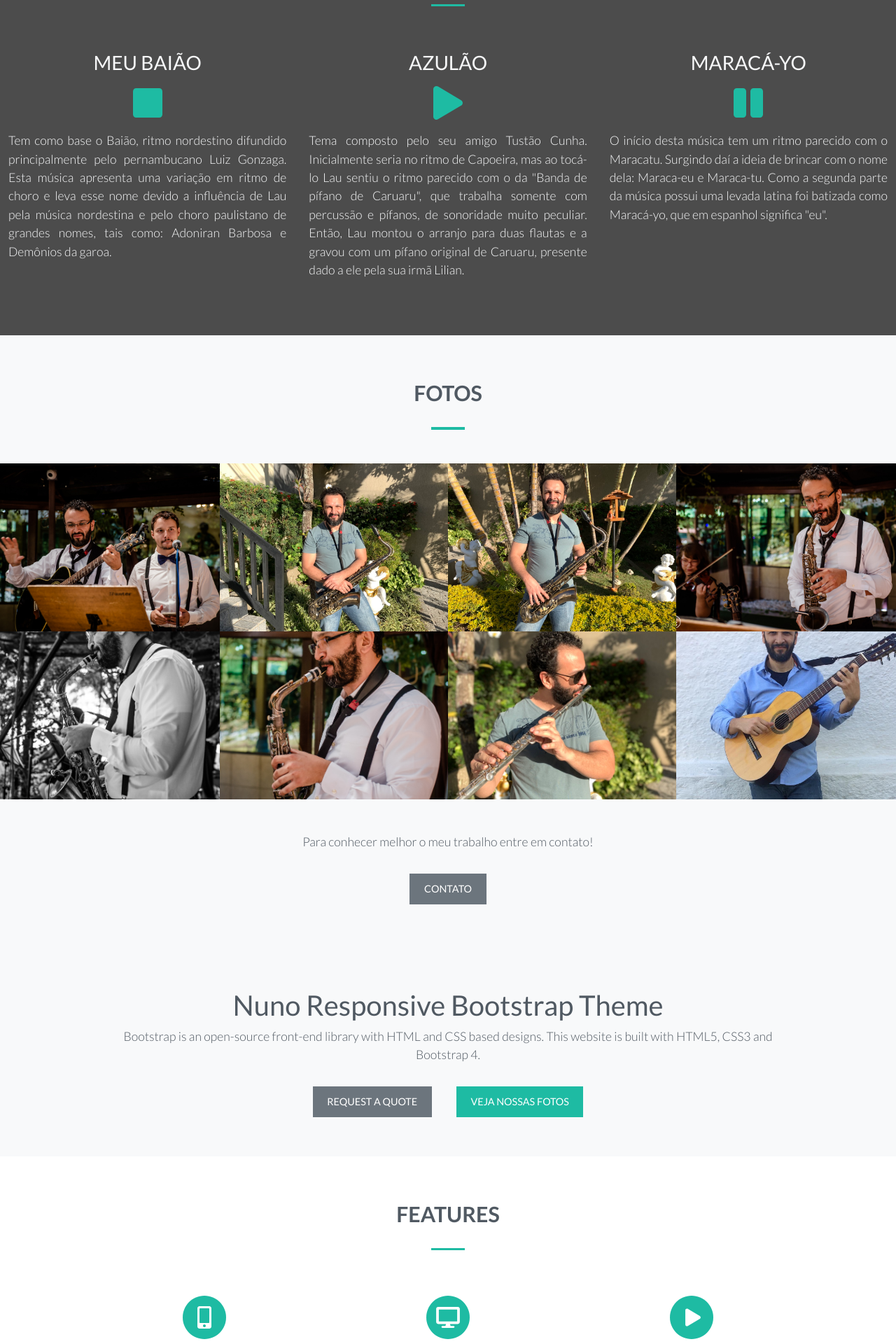
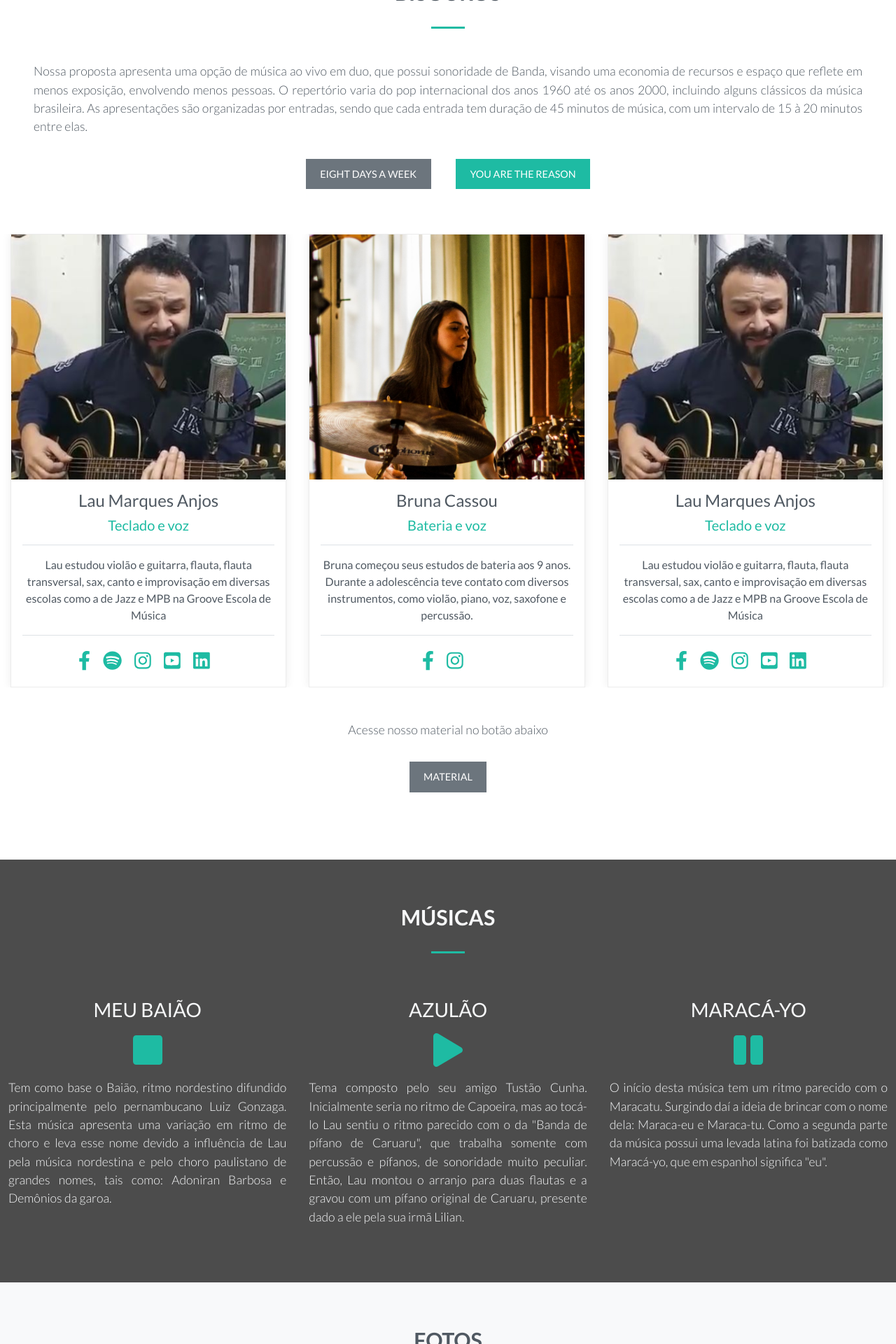
Before and after one commit to brunosilveiradosanjos/lau-bootstrap, a PHP site: page / in a window 1280 px wide. Shown: the part 1760-3680 px from the top of the page at 70% size. Run offline with PHP 8.4, Linux system fonts and the light colour scheme; some libraries are stand-ins or nearby versions.

Commit message:
checkpoint

```diff
--- a/css/style.css
+++ b/css/style.css
@@ -182,6 +182,15 @@ hr {
    background-color: none !important;
 }
 
+/*============= BISOUROS SECTION =============*/
+
+.owl-carousel .owl-item img {
+   display: block;
+   width: 100%;
+   height: 350px;
+   object-fit: cover;
+}
+
 /*============= MUSICAS SECTION =============*/
 
 .musica a {
@@ -342,7 +351,7 @@ h3.heading {
 
 /*--- Team Light Background Image --*/
 .fixed-light {
-   background-image: url("../img/fixed/office.jpg");
+   background-image: url("../img/fixed/bisouros.jpg");
    position: fixed;
    height: 100%;
    width: 100%;
--- a/index.html
+++ b/index.html
@@ -51,25 +51,13 @@
 							<a href="#sobre" class="nav-link">Sobre</a>
 						</li>
 						<li class="nav-item">
+							<a href="#bisouros" class="nav-link">Bisouros</a>
+						</li>
+						<li class="nav-item">
 							<a href="#musicas" class="nav-link">Músicas</a>
 						</li>
 						<li class="nav-item">
 							<a href="#fotos" class="nav-link">Fotos</a>
-						</li>
-						<li class="nav-item">
-							<a href="#features" class="nav-link">Features</a>
-						</li>
-						<!-- <li class="nav-item">
-							<a href="#pricing" class="nav-link">Pricing</a>
-						</li> -->
-						<li class="nav-item">
-							<a href="#team" class="nav-link">Team</a>
-						</li>
-						<li class="nav-item">
-							<a href="#skills" class="nav-link">Skills</a>
-						</li>
-						<li class="nav-item">
-							<a href="#clients" class="nav-link">Clients</a>
 						</li>
 						<li class="nav-item">
 							<a href="#contato" class="nav-link">Contato</a>
@@ -162,6 +150,130 @@
 
 	</div>
 	<!-- End of Sobre Section -->
+
+	<!-- Start Bisouros Section -->
+	<div class="offset" id="bisouros">
+		<div class="fixed">
+
+			<div class="row light">
+
+				<div class="col-12 os-animation" data-animation="animate__animated animate__fadeInUp">
+					<h3 class="heading">Bisouros</h3>
+					<div class="heading-underline"></div>
+				</div>
+
+				<div class="container">
+					<div class="text-center pb-5 os-animation" data-animation="animate__animated animate__fadeInUp">
+						<p class="lead text-justify px-5">
+							Nossa proposta apresenta uma opção de música ao vivo em duo, que possui
+							sonoridade de Banda, visando uma economia de recursos e espaço que reflete em
+							menos exposição, envolvendo menos pessoas.
+							O repertório varia do pop internacional dos anos 1960 até os anos 2000, incluindo
+							alguns clássicos da música brasileira. As apresentações são organizadas por entradas,
+							sendo que cada entrada tem duração de 45 minutos de música, com um intervalo de 15
+							à 20 minutos entre elas. </p>
+						<a href="https://www.youtube.com/watch?v=DLTA_Wcq1hg" target="_blank"
+							title="Acesse nosso vídeo no YouTube" class="btn btn-secondary btn-sm">Eight
+							days a week</a>
+						<a href="https://www.youtube.com/watch?v=XEdu4hiqbe4" target="_blank"
+							title="Acesse nosso vídeo no YouTube" class="btn btn-nuno btn-sm">You are the reason</a>
+					</div>
+					<div class="os-animation" data-animation="animate__animated animate__fadeInUp">
+						<div id="bisouro-carousel" class="owl-carousel owl-theme">
+
+							<div class="card">
+								<img src="img/team/team7.jpg" alt="" class="card-img-top rounded-0">
+								<div class="card-body">
+									<h4 class="font-weight-bold">Lau Marques Anjos</h4>
+									<h5 class="text-nuno">Teclado e voz</h5>
+									<p class="border-top border-bottom py-3 my-3">Lau estudou violão e guitarra,
+										flauta, flauta transversal, sax, canto e improvisação em diversas escolas como a
+										de Jazz e MPB na Groove Escola de Música</p>
+									<ul class="social">
+										<li>
+											<a id="facebook" href="https://www.facebook.com/laudisvan.marques"
+												target="_blank">
+												<i class="fab fa-facebook-f"></i>
+											</a>
+										</li>
+										<li>
+											<a id="spotify"
+												href="https://open.spotify.com/artist/2YxGOxtuuIiq5EgXVSHjMX?si=SUtbYAJTSyCV_mtPO6DT2g"
+												target="_blank">
+												<i class="fab fa-spotify"></i>
+											</a>
+										</li>
+										<li>
+											<a id="instagram" href="https://www.instagram.com/lau_marques_anjos/"
+												target="_blank">
+												<i class="fab fa-instagram"></i>
+											</a>
+										</li>
+										<li>
+											<a id="youtube"
+												href="https://www.youtube.com/channel/UCzv_NsMinL7ih8x9oub1zqg"
+												target="_blank">
+												<i class="fab fa-youtube-square"></i>
+											</a>
+										</li>
+										<li>
+											<a id="linkedin"
+												href="https://www.linkedin.com/in/laudisvan-anjos-78467524/"
+												target="_blank">
+												<i class="fab fa-linkedin"></i>
+											</a>
+										</li>
+									</ul>
+								</div>
+							</div> <!-- End Card -->
+
+							<div class="card">
+								<img src="img/team/team6.jpg" alt="" class="card-img-top rounded-0">
+								<div class="card-body">
+									<h4 class="font-weight-bold">Bruna Cassou</h4>
+									<h5 class="text-nuno">Bateria e voz</h5>
+									<p class="border-top border-bottom py-3 my-3">
+										Bruna começou seus estudos de bateria aos 9 anos. Durante a adolescência teve
+										contato com diversos instrumentos, como violão, piano, voz, saxofone e
+										percussão.
+									</p>
+									<ul class="social">
+										<li>
+											<a id="facebook" href="https://www.facebook.com/brunacassou"
+												target="_blank">
+												<i class="fab fa-facebook-f"></i>
+											</a>
+										</li>
+										<li>
+											<a id="instagram" href="https://www.instagram.com/brunacassou/"
+												target="_blank">
+												<i class="fab fa-instagram"></i>
+											</a>
+										</li>
+									</ul>
+								</div>
+							</div> <!-- End Card -->
+
+						</div> <!-- End Team Carousel -->
+					</div> <!-- End Animation -->
+
+					<div class="text-center pt-5 os-animation" data-animation="animate__animated animate__fadeInUp">
+						<p class="lead">Acesse nosso material no botão abaixo</p>
+						<a href="./data/Proposta Música ao Vivo Simplificada (Bisouros).pdf"
+							class="btn btn-secondary btn-sm">material</a>
+					</div>
+
+				</div><!-- End Container -->
+
+			</div> <!-- End Row -->
+
+			<div class="fixed-wrap">
+				<div class="fixed-light"></div>
+			</div>
+		</div>
+	</div>
+	<!-- End of Bisouros Section -->
+
 
 	<!-- Start Musicas Section -->
 	<div id="musicas" class="offset">
@@ -326,456 +438,6 @@
 	<!-- End of Portfolio Section -->
 
 
-	<!-- Start Pricing Section -->
-	<!-- <div id="pricing" class="offset"> -->
-
-	<!-- <div class="jumbotron mb-0"> -->
-	<!-- <div class="container py-2"> -->
-
-	<!-- <div class="os-animation" data-animation="animate__animated animate__fadeInUp">
-					<h3 class="heading">Pricing</h3>
-					<div class="heading-underline"></div>
-				</div> -->
-
-	<!-- <div class="row justify-content-center text-center px-lg-4 px-xl-5"> -->
-
-	<!-- <div class="col-md-6 col-lg-4 os-animation" data-animation="animate__animated animate__fadeInLeft">
-						<div class="pricing-column">
-							<h3 class="border-bottom py-2 mx-3">BASIC</h3>
-							<p class="lead py-2">The Basic Plan, the best plan to get you started off.</p>
-							<h4 class="pb-2">Domain Names: 1</h4>
-							<h4 class="pb-2">Email Addresses: 1</h4>
-							<h4>Hard Drive: 50GB</h4>
-							<h1 class="py-3">$49</h1>
-							<a href="#contato" class="btn btn-secondary btn-sm">Buy Now</a>
-						</div>
-					</div> -->
-
-	<!-- <div class="col-md-6 col-lg-4 os-animation" data-animation="animate__animated animate__fadeInUp">
-						<div class="pricing-column">
-							<div class="ribbon">Best Value</div>
-							<h3 class="border-bottom py-2 mx-3 text-nuno font-weight-bold">PRO</h3>
-							<p class="lead py-2">The Pro Plan, the best overall value you can get.</p>
-							<h4 class="pb-2">Domain Names: 5</h4>
-							<h4 class="pb-2">Email Addresses: 3</h4>
-							<h4>Hard Drive: 100GB</h4>
-							<h1 class="py-3">$99</h1>
-							<a href="#contato" class="btn btn-nuno btn-sm">Buy Now</a>
-						</div>
-					</div> -->
-
-	<!-- <div class="col-md-6 col-lg-4 os-animation" data-animation="animate__animated animate__fadeInRight">
-						<div class="pricing-column">
-							<h3 class="border-bottom py-2 mx-3">PREMIUM</h3>
-							<p class="lead py-2">Go Premium if you need a little extra space.</p>
-							<h4 class="pb-2">Domain Names: 10</h4>
-							<h4 class="pb-2">Email Addresses: 5</h4>
-							<h4>Hard Drive: 150GB</h4>
-							<h1 class="py-3">$149</h1>
-							<a href="#contato" class="btn btn-secondary btn-sm">Buy Now</a>
-						</div>
-					</div> -->
-
-	<!-- </div> End Row -->
-
-	<!-- </div> End Container -->
-	<!-- </div> End Jumbotron -->
-
-	<!-- </div> -->
-	<!-- End of Pricing Section -->
-
-
-	<!-- Start Features Section -->
-	<div id="features" class="offset">
-
-		<!-- Start Theme Heading -->
-		<div class="row bg-light text-center py-4 justify-content-center">
-			<div class="col-11 col-md-10 col-lg-9 os-animation" data-animation="animate__animated animate__fadeInUp">
-				<h1>Nuno Responsive Bootstrap Theme</h1>
-				<p class="lead">Bootstrap is an open-source front-end library with HTML and CSS based designs. This
-					website is built with HTML5, CSS3 and Bootstrap 4.</p>
-				<a href="#contato" class="btn btn-secondary btn-sm">Request A Quote</a>
-				<a href="#fotos" class="btn btn-nuno btn-sm">Veja nossas Fotos</a>
-			</div>
-		</div>
-		<!-- End Theme Heading -->
-
-		<!-- Start Jumbotron -->
-		<div class="jumbotron m-0 py-5">
-
-			<div class="col-12 os-animation" data-animation="animate__animated animate__fadeInUp">
-				<h3 class="heading">Features</h3>
-				<div class="heading-underline"></div>
-			</div>
-
-			<div class="container">
-				<div class="row text-center px-lg-4 px-xl-5">
-
-					<div class="col-sm-6 col-md-4 os-animation" data-animation="animate__animated animate__fadeInLeft">
-						<div class="feature px-2">
-							<span class="fa-stack fa-2x">
-								<i class="fas fa-circle fa-stack-2x"></i>
-								<i class="fas fa-mobile-alt fa-stack-1x fa-inverse"></i>
-							</span>
-							<h3>Mobile Friendly</h3>
-							<p class="lead">Nuno features a mobie friendly, responsive first website layout using
-								Bootstrap.</p>
-						</div>
-					</div>
-
-					<div class="col-sm-6 col-md-4 os-animation" data-animation="animate__animated animate__fadeInUp">
-						<div class="feature px-2">
-							<span class="fa-stack fa-2x">
-								<i class="fas fa-circle fa-stack-2x"></i>
-								<i class="fas fa-desktop fa-stack-1x fa-inverse" data-fa-transform="shrink-1"></i>
-							</span>
-							<h3>Full Screen Landing</h3>
-							<p class="lead">Using Bootstrap, the Nuno theme features a full screen carousel landing
-								page.</p>
-						</div>
-					</div>
-
-					<div class="col-sm-6 col-md-4 os-animation" data-animation="animate__animated animate__fadeInRight">
-						<div class="feature px-2">
-							<span class="fa-stack fa-2x">
-								<i class="fas fa-circle fa-stack-2x"></i>
-								<i class="fas fa-play fa-stack-1x fa-inverse"
-									data-fa-transform="shrink-3.5 right-1"></i>
-							</span>
-							<h3>Custom Animation</h3>
-							<p class="lead">Animate.css and Waypoints.js allow for smooth animations scrolling down the
-								site.</p>
-						</div>
-					</div>
-
-					<div class="col-sm-6 col-md-4 os-animation" data-animation="animate__animated animate__fadeInLeft">
-						<div class="feature px-2">
-							<span class="fa-stack fa-2x">
-								<i class="fas fa-circle fa-stack-2x"></i>
-								<i class="fas fa-angle-double-down fa-stack-1x fa-inverse"></i>
-							</span>
-							<h3>Parallax Scrolling</h3>
-							<p class="lead">Fixed background images allow the theme to have content-filled parallax
-								scrolling sections.</p>
-						</div>
-					</div>
-
-					<div class="col-sm-6 col-md-4 os-animation" data-animation="animate__animated animate__fadeInUp">
-						<div class="feature px-2">
-							<span class="fa-stack fa-2x">
-								<i class="fas fa-circle fa-stack-2x"></i>
-								<i class="fas fa-sliders-h fa-stack-1x fa-inverse" data-fa-transform="shrink-1"></i>
-							</span>
-							<h3>Content Slider</h3>
-							<p class="lead">Owl.Carousel.js makes navigating content sliders seamless with it's content
-								carousel navigation.</p>
-						</div>
-					</div>
-
-					<div class="col-sm-6 col-md-4 os-animation" data-animation="animate__animated animate__fadeInRight">
-						<div class="feature px-2">
-							<span class="fa-stack fa-2x">
-								<i class="fas fa-circle fa-stack-2x"></i>
-								<i class="fab fa-wpforms fa-stack-1x fa-inverse"></i>
-							</span>
-							<h3>Contact Form</h3>
-							<p class="lead">The Bootsrap HTML form will send directly to your email address using
-								PHPMailer.php.</p>
-						</div>
-					</div>
-
-				</div> <!-- End Row -->
-			</div> <!-- End Container-->
-
-		</div> <!-- End Jumbotron -->
-
-		<!-- Start Fixed BG IMG Dark -->
-		<div class="fixed">
-
-			<div class="row dark text-light text-center">
-
-				<div class="col-12 os-animation" data-animation="animate__animated animate__fadeInUp">
-					<h3 class="heading">Built With Care</h3>
-					<div class="heading-underline"></div>
-				</div>
-
-				<div class="col-md-4 os-animation" data-animation="animate__animated animate__fadeInLeft">
-					<h3>HTML 5</h3>
-					<div class="feature py-2">
-						<span class="fa-layers fa-3x">
-							<i class="fab fa-html5"></i>
-						</span>
-					</div>
-					<p class="lead">Built with the latest, HTML 5.</p>
-				</div>
-
-				<div class="col-md-4 os-animation" data-animation="animate__animated animate__fadeInUp">
-					<h3>BOOTSTRAP</h3>
-					<div class="feature py-2">
-						<span class="fa-layers fa-3x">
-							<i class="fab fa-bootstrap"></i>
-						</span>
-					</div>
-					<p class="lead">Built with the latest, Bootstrap 4.</p>
-				</div>
-
-				<div class="col-md-4 os-animation" data-animation="animate__animated animate__fadeInRight">
-					<h3>CSS 3</h3>
-					<div class="feature py-2">
-						<span class="fa-layers fa-3x">
-							<i class="fab fa-css3-alt"></i>
-						</span>
-					</div>
-					<p class="lead">Built with the latest, CSS 3.</p>
-				</div>
-
-			</div> <!-- End Row Dark -->
-
-			<div class="fixed-wrap">
-				<div class="fixed-dark"></div>
-			</div>
-		</div>
-		<!-- End Fixed BG IMG Dark -->
-
-	</div>
-	<!-- End of Features Section -->
-
-
-	<!-- Start Team Section -->
-	<div id="team" class="offset">
-
-		<!-- Start Fixed BG IMG Light -->
-		<div class="fixed">
-
-			<div class="row light">
-
-				<div class="col-12 os-animation" data-animation="animate__animated animate__fadeInUp">
-					<h3 class="heading">Meet The Team</h3>
-					<div class="heading-underline"></div>
-				</div>
-
-				<div class="container">
-					<div class="os-animation" data-animation="animate__animated animate__fadeInUp">
-						<div id="team-carousel" class="owl-carousel owl-theme">
-
-							<div class="card">
-								<img src="img/team/team1.jpg" alt="" class="card-img-top rounded-0">
-								<div class="card-body">
-									<h4 class="font-weight-bold">John Lee</h4>
-									<h5 class="text-nuno">CEO</h5>
-									<p class="border-top border-bottom py-3 my-3">John is an entrepreneur with almost 20
-										years of experience.</p>
-									<ul class="social">
-										<li><a href="#"><i class="fab fa-facebook-f"></i></a></li>
-										<li><a href="#"><i class="fab fa-twitter"></i></a></li>
-										<li><a href="#"><i class="fab fa-instagram"></i></a></li>
-										<li><a href="#"><i class="fab fa-linkedin"></i></a></li>
-									</ul>
-								</div>
-							</div> <!-- End Card -->
-
-							<div class="card">
-								<img src="img/team/team2.jpg" alt="" class="card-img-top rounded-0">
-								<div class="card-body">
-									<h4 class="font-weight-bold">Jessica Miller</h4>
-									<h5 class="text-nuno">President</h5>
-									<p class="border-top border-bottom py-3 my-3">Jessica has over 10 years of
-										experience in a technology role.</p>
-									<ul class="social">
-										<li><a href="#"><i class="fab fa-facebook-f"></i></a></li>
-										<li><a href="#"><i class="fab fa-twitter"></i></a></li>
-										<li><a href="#"><i class="fab fa-instagram"></i></a></li>
-										<li><a href="#"><i class="fab fa-linkedin"></i></a></li>
-									</ul>
-								</div>
-							</div> <!-- End Card -->
-
-							<div class="card">
-								<img src="img/team/team3.jpg" alt="" class="card-img-top rounded-0">
-								<div class="card-body">
-									<h4 class="font-weight-bold">Charles Davis</h4>
-									<h5 class="text-nuno">Vice President</h5>
-									<p class="border-top border-bottom py-3 my-3">Charles went to business school and
-										worked his way up the ladder.</p>
-									<ul class="social">
-										<li><a href="#"><i class="fab fa-facebook-f"></i></a></li>
-										<li><a href="#"><i class="fab fa-twitter"></i></a></li>
-										<li><a href="#"><i class="fab fa-instagram"></i></a></li>
-										<li><a href="#"><i class="fab fa-linkedin"></i></a></li>
-									</ul>
-								</div>
-							</div> <!-- End Card -->
-
-							<div class="card">
-								<img src="img/team/team4.jpg" alt="" class="card-img-top rounded-0">
-								<div class="card-body">
-									<h4 class="font-weight-bold">Cindy Wilson</h4>
-									<h5 class="text-nuno">CFO</h5>
-									<p class="border-top border-bottom py-3 my-3">Cindy has an established financial
-										operations background.</p>
-									<ul class="social">
-										<li><a href="#"><i class="fab fa-facebook-f"></i></a></li>
-										<li><a href="#"><i class="fab fa-twitter"></i></a></li>
-										<li><a href="#"><i class="fab fa-instagram"></i></a></li>
-										<li><a href="#"><i class="fab fa-linkedin"></i></a></li>
-									</ul>
-								</div>
-							</div> <!-- End Card -->
-
-						</div> <!-- End Team Carousel -->
-					</div> <!-- End Animation -->
-				</div><!-- End Container -->
-
-			</div> <!-- End Row -->
-
-			<div class="fixed-wrap">
-				<div class="fixed-light"></div>
-			</div>
-		</div>
-		<!-- End Fixed BG IMG Light -->
-
-	</div>
-	<!-- End Team Section -->
-
-
-	<!-- Start Skills Section -->
-	<div id="skills" class="offset">
-
-		<div class="jumbotron m-0 py-5">
-			<div class="container">
-
-				<div class="col-12 os-animation" data-animation="animate__animated animate__fadeInUp">
-					<h3 class="heading">Our Skills</h3>
-					<div class="heading-underline"></div>
-				</div>
-
-				<div class="row justify-content-center text-center os-animation"
-					data-animation="animate__animated animate__fadeInUp">
-					<div class="col-md-9 col-lg-12 col-xl-11">
-						<div class="row">
-
-							<div class="col-md-6 col-lg-3">
-								<span class="fa-stack fa-3x">
-									<i class="fas fa-circle fa-stack-2x"></i>
-									<i class="fas fa-clock fa-stack-1x fa-inverse"></i>
-								</span>
-								<h1 class="text-nuno font-weight-bold py-1"><span class="counter">457</span></h1>
-								<h4 class="text-uppercase font-weight-bold">Class Minutes</h4>
-							</div>
-
-							<div class="col-md-6 col-lg-3">
-								<span class="fa-stack fa-3x">
-									<i class="fas fa-square fa-stack-2x"></i>
-									<i class="fab fa-codepen fa-stack-1x fa-inverse"></i>
-								</span>
-								<h1 class="text-nuno font-weight-bold py-1"><span class="counter">199</span></h1>
-								<h4 class="text-uppercase font-weight-bold">Web Dev Files</h4>
-							</div>
-
-							<div class="col-md-6 col-lg-3">
-								<span class="fa-stack fa-3x">
-									<i class="fas fa-square fa-stack-2x"></i>
-									<i class="fas fa-users fa-stack-1x fa-inverse"></i>
-								</span>
-								<h1 class="text-nuno font-weight-bold py-1"><span class="counter">365</span></h1>
-								<h4 class="text-uppercase font-weight-bold">24/7 Support</h4>
-							</div>
-
-							<div class="col-md-6 col-lg-3">
-								<span class="fa-stack fa-3x">
-									<i class="fas fa-circle fa-stack-2x"></i>
-									<i class="fas fa-cloud-download-alt fa-stack-1x fa-inverse"></i>
-								</span>
-								<h1 class="text-nuno font-weight-bold py-1"><span class="counter">101</span></h1>
-								<h4 class="text-uppercase font-weight-bold">Resources</h4>
-							</div>
-
-						</div> <!-- End Row -->
-					</div> <!-- End Column -->
-				</div> <!-- End Row Justify Content -->
-
-				<div class="col-12 text-center os-animation" data-animation="animate__animated animate__fadeInUp">
-					<p class="lead">Want to learn more about our design and development skills?</p>
-					<a href="#contato" class="btn btn-nuno btn-sm">Contact Us</a>
-				</div>
-
-			</div> <!-- End Container -->
-		</div> <!-- End Jumbotron -->
-
-	</div>
-	<!-- End of Skills Section -->
-
-
-	<!-- Start Clients Section -->
-	<div id="clients" class="offset">
-
-		<div class="row py-5 bg-light">
-
-			<div class="col-12 os-animation" data-animation="animate__animated animate__fadeInUp">
-				<h3 class="heading">Our Clients</h3>
-				<div class="heading-underline"></div>
-			</div>
-
-			<div class="col-12 px-xl-5 os-animation" data-animation="animate__animated animate__fadeInUp">
-				<div id="clients-carousel" class="owl-carousel owl-theme">
-
-					<div class="row clients px-3 px-md-4">
-						<div class="col-lg-4 my-auto">
-							<img src="img/clients/client1.jpg" alt="">
-						</div>
-						<div class="col-lg-8">
-							<blockquote class="text-justify">
-								<i class="fas fa-quote-left"></i>
-								I see Nuno support as more of a partner to my company than a resource. I can pick up the
-								phone and talk to anyone at any time and the way that they interact with us as a
-								business makes it really simple.
-								<hr class="clients-hr">
-								<cite>&#8212; Eric, Small Business Owner</cite>
-							</blockquote>
-						</div>
-					</div>
-
-					<div class="row clients px-3 px-md-4">
-						<div class="col-lg-4 my-auto">
-							<img src="img/clients/client2.jpg" alt="">
-						</div>
-						<div class="col-lg-8">
-							<blockquote class="text-justify">
-								<i class="fas fa-quote-left"></i>
-								The great thing about Nuno is it's not just a design, it's a responsive Bootstrap theme
-								with animation. Nuno's layout is seamless the smooth parallax scrolling and a pop-up
-								portfolio section for my images.
-								<hr class="clients-hr">
-								<cite>&#8212; Rachel, Professional Photographer</cite>
-							</blockquote>
-						</div>
-					</div>
-
-					<div class="row clients px-3 px-md-4">
-						<div class="col-lg-4 my-auto">
-							<img src="img/clients/client3.jpg" alt="">
-						</div>
-						<div class="col-lg-8">
-							<blockquote class="text-justify">
-								<i class="fas fa-quote-left"></i>
-								This theme is fantastic! It has all of the great website elements found throughout
-								professional templates. I've learned a lot through developing and designing it while
-								adding my own touches to the design.
-								<hr class="clients-hr">
-								<cite>&#8212; Ricky, Aspiring Developer</cite>
-							</blockquote>
-						</div>
-					</div>
-
-				</div> <!-- End Carousel -->
-			</div> <!-- End Column -->
-
-		</div> <!-- End Row -->
-
-	</div>
-	<!-- End of Clients Section -->
-
-
 	<!-- Start Contact Section -->
 	<div id="contato" class="offset">
 
```
Also changed, not shown: js/plugins.js (+32 -9 lines), img/fixed/bisouros.jpg (added), img/team/team5.jpg (added), img/team/team6.jpg (added), img/team/team7.jpg (added), 1 other file.
